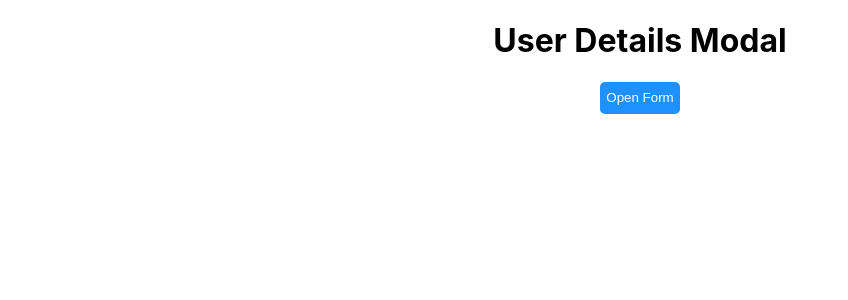
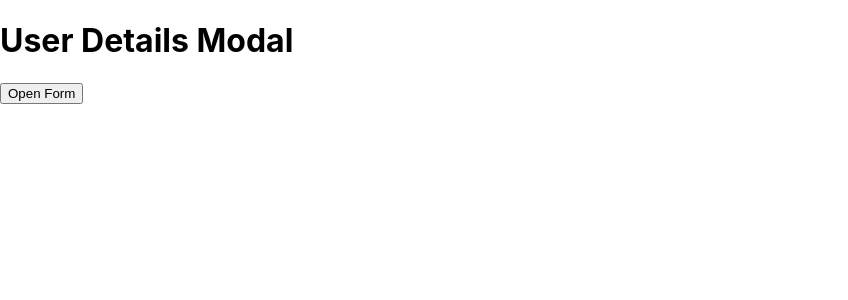
Before and after one commit to premnewbie/x-modal, a React (Create React App) app: page / in a window 1280 px wide. Shown: the top 300 px of the page, without its empty margins (0-848 px from the left). Built offline with nearby package versions, Linux system fonts and the light colour scheme; the HTML template or start-up script is replaced by a standard one.

Commit message:
change made

```diff
--- a/src/App.js
+++ b/src/App.js
@@ -8,7 +8,7 @@ function App() {
   const handleClose = () => setOpen(false);
 
   return (
-    <div className="App">
+    <div className="modal">
       <h1>User Details Modal</h1>
       <button onClick={handleOpen}>Open Form</button>
       <ModalForm open={open} handleClose={handleClose} />
--- a/src/ModalForm.js
+++ b/src/ModalForm.js
@@ -43,6 +43,7 @@ export default function ModalForm({open,handleClose}) {
   }
 
   return (
+    <div className="modal-content">
       <Modal
         open={open}
         onClose={handleClose}
@@ -50,8 +51,6 @@ export default function ModalForm({open,handleClose}) {
         aria-describedby="modal-modal-description"
       >
         <Box sx={style}>
-        <div className="modal">
-          <div className="modal-content">
           <h2>Fill Details</h2>
           <form onSubmit={handleSubmit}>
             <h3>Username:</h3>
@@ -64,9 +63,8 @@ export default function ModalForm({open,handleClose}) {
             <input type='date' id='dob' value={dob} required  onInput={(e) => setDob(e.target.value)}/>
             <button type='submit' className='submit-button'>Submit</button>
           </form>
-          </div>
-        </div>
         </Box>
       </Modal>
+    </div>
   )
 }
```
Lines whose indentation alone changed are shown as unchanged.
